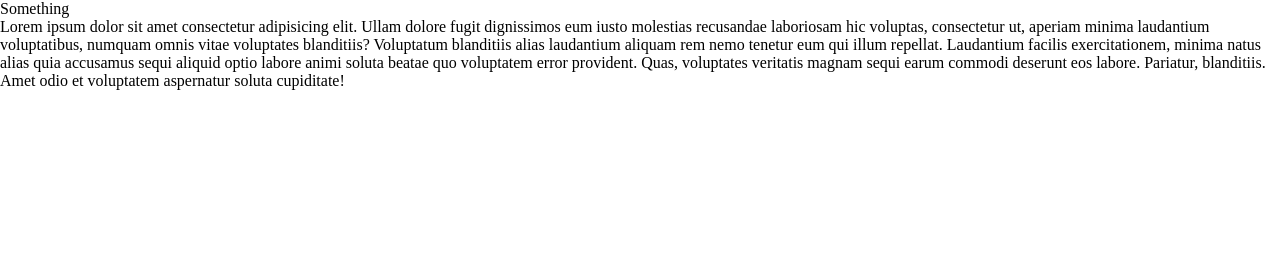
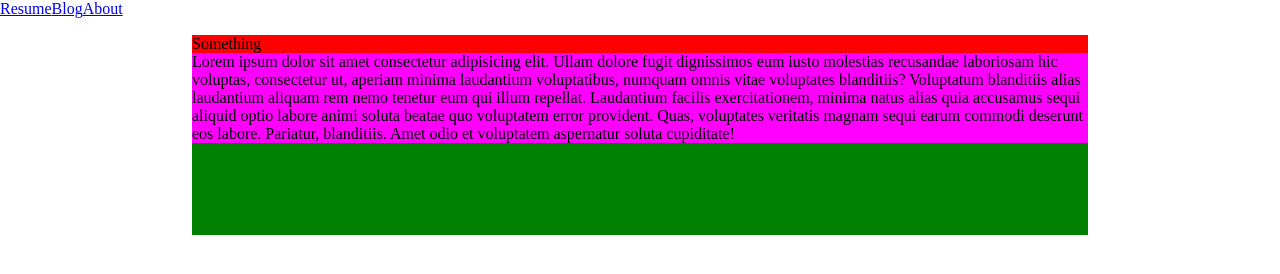
Before and after one commit to jcooksley/Portfolio, a plain HTML site: page blog.html in a window 1280 px wide. Drawn offline with Linux system fonts and the light colour scheme.

Commit message:
Nav-bar implementation

```diff
--- a/blog.html
+++ b/blog.html
@@ -8,6 +8,11 @@
     <link rel="stylesheet" href="style.css">
 </head>
 <body>
+    <nav>
+        <a href="/resume.html">Resume</a>
+        <a href="/blog.html">Blog</a>
+        <a href="/about.html">About</a>
+    </nav>
     <div class="container">
         <div class="blog-card">
             <div class="blog-title">
--- a/style.css
+++ b/style.css
@@ -3,10 +3,27 @@
     padding: 0px;
     box-sizing: border-box;
 }
-
+img {max-width:20%;}
 nav{
     display: flex;
+    height: 20px;
 }
+
+.hamburger{
+}
+
+.links{
+    display: none;
+}
+
+
+nav div:target{
+    display:block;
+
+}
+
+
+
 
 .title{
     margin-top: 30px;
@@ -29,3 +46,28 @@ nav{
     height: 400px;
     background-color: black;
 }
+
+
+.container{
+    display: flex;
+    justify-content: center;
+    align-items: center;
+    flex-basis: 50px;
+    flex-wrap: wrap;
+}
+
+.blog-card{
+    overflow: clip;
+    background-color: green;
+    height: 200px;
+    width: 70%;
+    margin: 15px;
+}
+
+.blog-title{
+    background-color: red;
+}
+
+.blog-subheading{
+    background-color: fuchsia;
+}
```
Also changed, not shown: index.html (+4 -0 lines).
